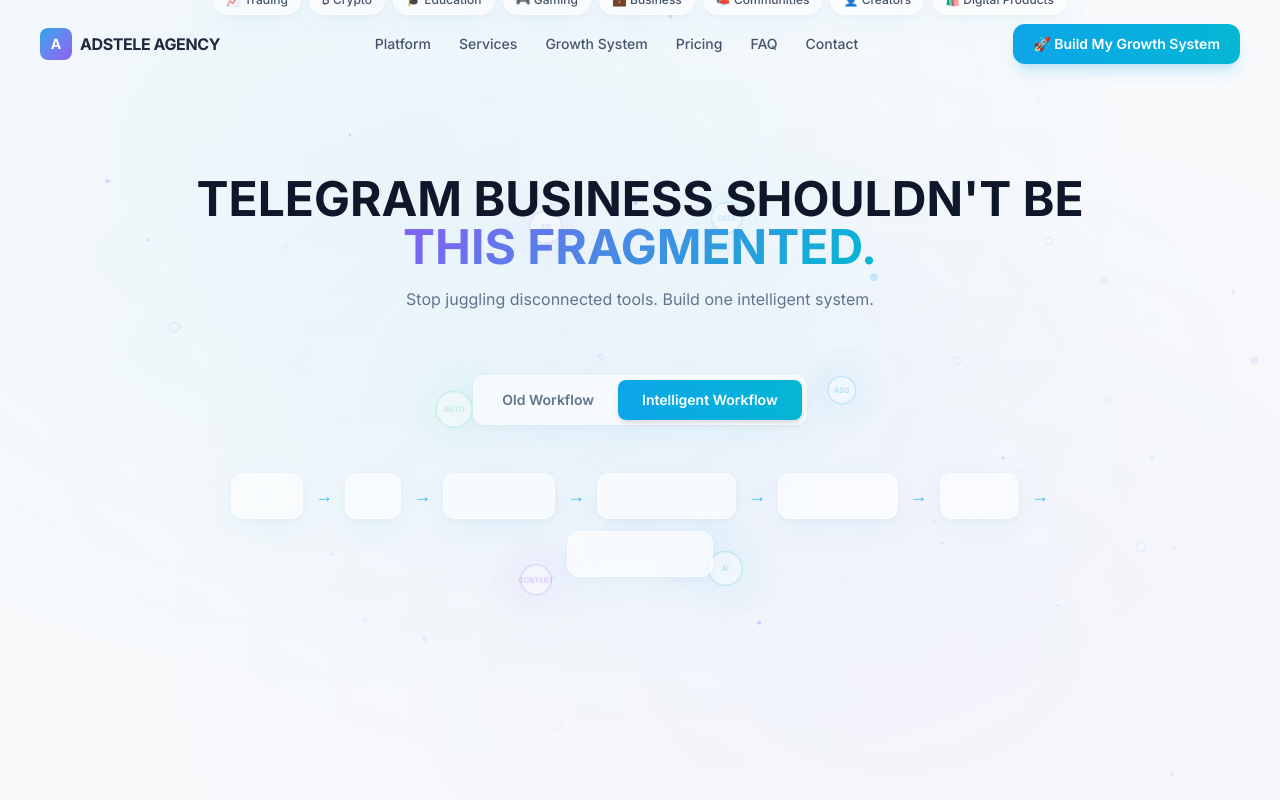
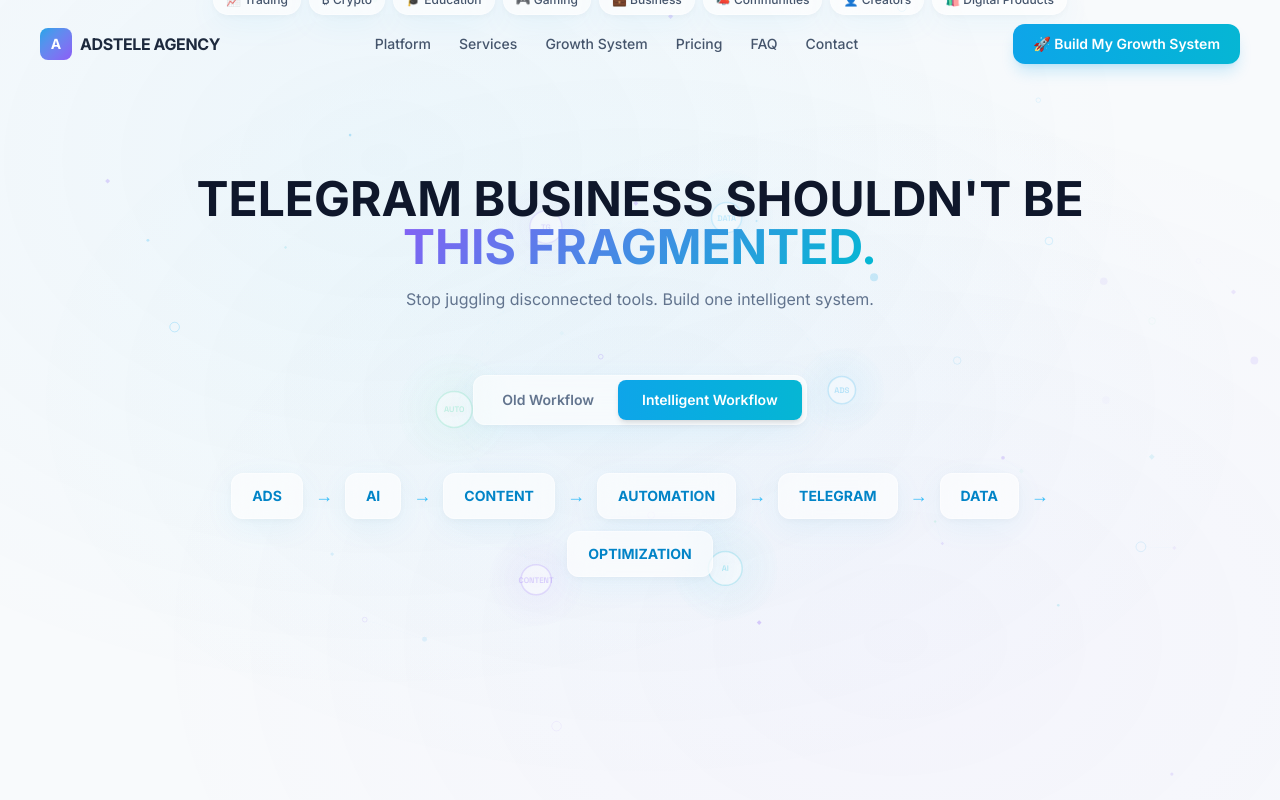
Before and after one commit to lkmeeena882437-dotcom/adstele, a React (Vite) app: page / in a window 1280 px wide. Both pictures are taken after a click on the button "Intelligent Workflow". Shown: the part 1292-2092 px from the top of the page. Built offline with nearby package versions, Linux system fonts and the light colour scheme.

Commit message:
Update styling for step display in ProblemSection

```diff
--- a/src/components/ProblemSection.tsx
+++ b/src/components/ProblemSection.tsx
@@ -70,9 +70,9 @@ export default function ProblemSection() {
                 transition={{ delay: i * 0.08 }}
                 className="flex items-center gap-3"
               >
-                <div className="px-5 py-3 rounded-xl glass-card text-sm font-bold gradient-text-blue border border-ice-200/50 shadow-sm">
-                  {step}
-                </div>
+                <div className="px-5 py-3 rounded-xl glass-card text-sm font-bold text-ice-600 border border-ice-200/50 shadow-sm">
+               {step}
+           </div>
                 {i < NEW_WORKFLOW.length - 1 && (
                   <span className="text-ice-400 text-lg">→</span>
                 )}
```
